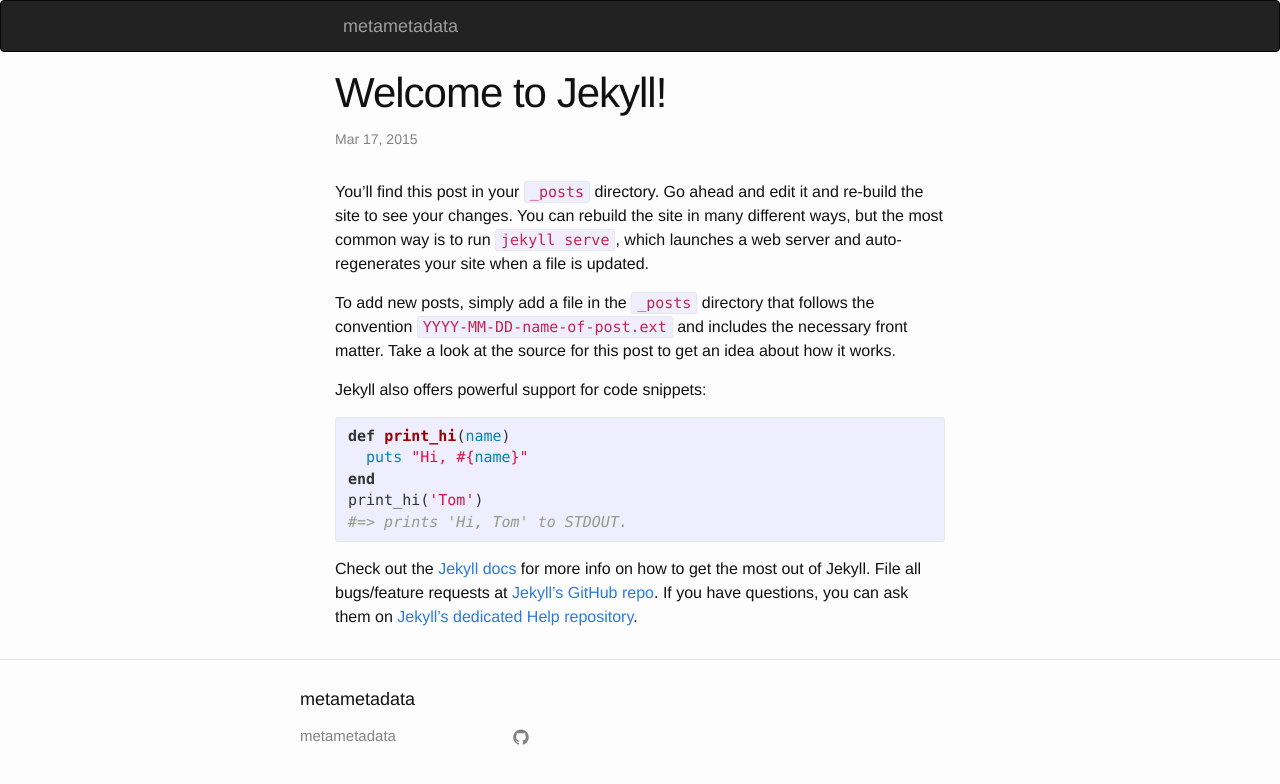
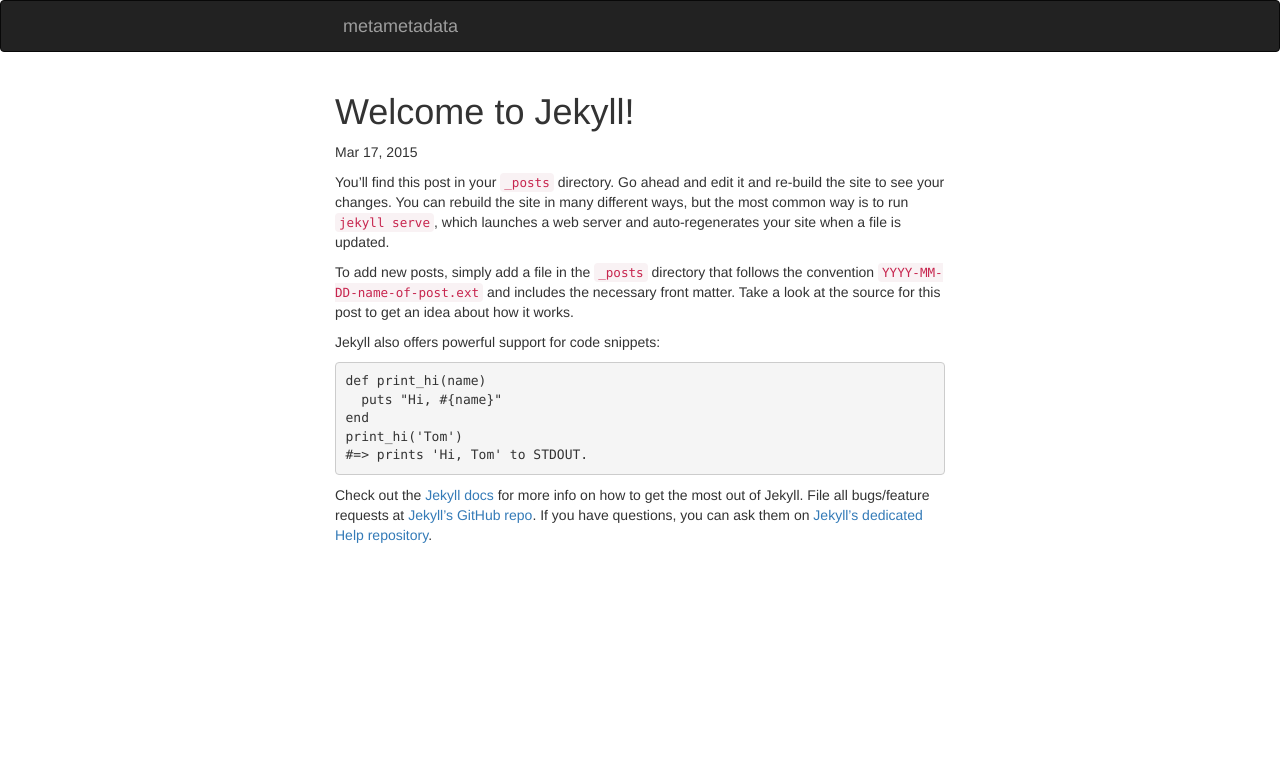
Before and after one commit to stragu/metametadata, a Jekyll site: the page built from _posts/2015-03-17-welcome-to-jekyll.markdown, in a window 1280 px wide. Shown: the top 784 px of the page. Built offline with Jekyll 4.4.1, drawn with Linux system fonts in a browser that asks for light colours.

Commit message:
Got rid of jekyll stuff in favour of bootstrap.

```diff
--- a/_includes/footer.html
+++ b/_includes/footer.html
@@ -1,27 +1,4 @@
 <footer class="site-footer">
 
-  <div class="wrapper">
-
-    <h2 class="footer-heading">{{ site.title }}</h2>
-
-    <div class="footer-col-wrapper">
-      <div class="footer-col  footer-col-1">
-        <ul class="contact-list">
-          <li>{{ site.title }}</li>
-          <li><a href="mailto:{{ site.email }}">{{ site.email }}</a></li>
-        </ul>
-      </div>
-
-            <a href="https://github.com/lochland">
-              <span class="icon  icon--github">
-                <svg viewBox="0 0 16 16">
-                  <path fill="#828282" d="M7.999,0.431c-4.285,0-7.76,3.474-7.76,7.761 c0,3.428,2.223,6.337,5.307,7.363c0.388,0.071,0.53-0.168,0.53-0.374c0-0.184-0.007-0.672-0.01-1.32 c-2.159,0.469-2.614-1.04-2.614-1.04c-0.353-0.896-0.862-1.135-0.862-1.135c-0.705-0.481,0.053-0.472,0.053-0.472 c0.779,0.055,1.189,0.8,1.189,0.8c0.692,1.186,1.816,0.843,2.258,0.645c0.071-0.502,0.271-0.843,0.493-1.037 C4.86,11.425,3.049,10.76,3.049,7.786c0-0.847,0.302-1.54,0.799-2.082C3.768,5.507,3.501,4.718,3.924,3.65 c0,0,0.652-0.209,2.134,0.796C6.677,4.273,7.34,4.187,8,4.184c0.659,0.003,1.323,0.089,1.943,0.261 c1.482-1.004,2.132-0.796,2.132-0.796c0.423,1.068,0.157,1.857,0.077,2.054c0.497,0.542,0.798,1.235,0.798,2.082 c0,2.981-1.814,3.637-3.543,3.829c0.279,0.24,0.527,0.713,0.527,1.437c0,1.037-0.01,1.874-0.01,2.129 c0,0.208,0.14,0.449,0.534,0.373c3.081-1.028,5.302-3.935,5.302-7.362C15.76,3.906,12.285,0.431,7.999,0.431z"/>
-                </svg>
-              </span>
-
-              <span class="username">{{ site.github_username }}</span>
-            </a>
-
-  </div>
 
 </footer>
--- a/_includes/head.html
+++ b/_includes/head.html
@@ -7,7 +7,6 @@
   <meta name="description" content="{% if page.excerpt %}{{ page.excerpt | strip_html | strip_newlines | truncate: 160 }}{% else %}{{ site.description }}{% endif %}">
 
   <link rel="stylesheet" href="{{ "/css/bootstrap.css" | prepend: site.baseurl }}">
-  <link rel="stylesheet" href="{{ "/css/main.css" | prepend: site.baseurl }}">
   <link rel="canonical" href="{{ page.url | replace:'index.html','' | prepend: site.baseurl | prepend: site.url }}">
   <link rel="alternate" type="application/rss+xml" title="{{ site.title }}" href="{{ "/feed.xml" | prepend: site.baseurl | prepend: site.url }}" />
 </head>
--- a/_sass/_base.scss
+++ /dev/null
@@ -1,204 +0,0 @@
-/**
- * Reset some basic elements
- */
-body, h1, h2, h3, h4, h5, h6,
-p, blockquote, pre, hr,
-dl, dd, ol, ul, figure {
-    margin: 0;
-    padding: 0;
-}
-
-
-
-/**
- * Basic styling
- */
-body {
-    font-family: $base-font-family;
-    font-size: $base-font-size;
-    line-height: $base-line-height;
-    font-weight: 300;
-    color: $text-color;
-    background-color: $background-color;
-    -webkit-text-size-adjust: 100%;
-}
-
-
-
-/**
- * Set `margin-bottom` to maintain vertical rhythm
- */
-h1, h2, h3, h4, h5, h6,
-p, blockquote, pre,
-ul, ol, dl, figure,
-%vertical-rhythm {
-    margin-bottom: $spacing-unit / 2;
-}
-
-
-
-/**
- * Images
- */
-img {
-    max-width: 100%;
-    vertical-align: middle;
-}
-
-
-
-/**
- * Figures
- */
-figure > img {
-    display: block;
-}
-
-figcaption {
-    font-size: $small-font-size;
-}
-
-
-
-/**
- * Lists
- */
-ul, ol {
-    margin-left: $spacing-unit;
-}
-
-li {
-    > ul,
-    > ol {
-         margin-bottom: 0;
-    }
-}
-
-
-
-/**
- * Headings
- */
-h1, h2, h3, h4, h5, h6 {
-    font-weight: 300;
-}
-
-
-
-/**
- * Links
- */
-a {
-    color: $brand-color;
-    text-decoration: none;
-
-    &:visited {
-        color: darken($brand-color, 15%);
-    }
-
-    &:hover {
-        color: $text-color;
-        text-decoration: underline;
-    }
-}
-
-
-
-/**
- * Blockquotes
- */
-blockquote {
-    color: $grey-color;
-    border-left: 4px solid $grey-color-light;
-    padding-left: $spacing-unit / 2;
-    font-size: 18px;
-    letter-spacing: -1px;
-    font-style: italic;
-
-    > :last-child {
-        margin-bottom: 0;
-    }
-}
-
-
-
-/**
- * Code formatting
- */
-pre,
-code {
-    font-size: 15px;
-    border: 1px solid $grey-color-light;
-    border-radius: 3px;
-    background-color: #eef;
-}
-
-code {
-    padding: 1px 5px;
-}
-
-pre {
-    padding: 8px 12px;
-    overflow-x: scroll;
-
-    > code {
-        border: 0;
-        padding-right: 0;
-        padding-left: 0;
-    }
-}
-
-
-
-/**
- * Wrapper
- */
-.wrapper {
-    max-width: -webkit-calc(#{$content-width} - (#{$spacing-unit} * 2));
-    max-width:         calc(#{$content-width} - (#{$spacing-unit} * 2));
-    margin-right: auto;
-    margin-left: auto;
-    padding-right: $spacing-unit;
-    padding-left: $spacing-unit;
-    @extend %clearfix;
-
-    @include media-query($on-laptop) {
-        max-width: -webkit-calc(#{$content-width} - (#{$spacing-unit}));
-        max-width:         calc(#{$content-width} - (#{$spacing-unit}));
-        padding-right: $spacing-unit / 2;
-        padding-left: $spacing-unit / 2;
-    }
-}
-
-
-
-/**
- * Clearfix
- */
-%clearfix {
-
-    &:after {
-        content: "";
-        display: table;
-        clear: both;
-    }
-}
-
-
-
-/**
- * Icons
- */
-.icon {
-
-    > svg {
-        display: inline-block;
-        width: 16px;
-        height: 16px;
-        vertical-align: middle;
-
-        path {
-            fill: $grey-color;
-        }
-    }
-}
--- a/_sass/_layout.scss
+++ /dev/null
@@ -1,236 +0,0 @@
-/**
- * Site header
- */
-.site-header {
-    border-top: 5px solid $grey-color-dark;
-    border-bottom: 1px solid $grey-color-light;
-    min-height: 56px;
-
-    // Positioning context for the mobile navigation icon
-    position: relative;
-}
-
-.site-title {
-    font-size: 26px;
-    line-height: 56px;
-    letter-spacing: -1px;
-    margin-bottom: 0;
-    float: left;
-
-    &,
-    &:visited {
-        color: $grey-color-dark;
-    }
-}
-
-.site-nav {
-    float: right;
-    line-height: 56px;
-
-    .menu-icon {
-        display: none;
-    }
-
-    .page-link {
-        color: $text-color;
-        line-height: $base-line-height;
-
-        // Gaps between nav items, but not on the first one
-        &:not(:first-child) {
-            margin-left: 20px;
-        }
-    }
-
-    @include media-query($on-palm) {
-        position: absolute;
-        top: 9px;
-        right: 30px;
-        background-color: $background-color;
-        border: 1px solid $grey-color-light;
-        border-radius: 5px;
-        text-align: right;
-
-        .menu-icon {
-            display: block;
-            float: right;
-            width: 36px;
-            height: 26px;
-            line-height: 0;
-            padding-top: 10px;
-            text-align: center;
-
-            > svg {
-                width: 18px;
-                height: 15px;
-
-                path {
-                    fill: $grey-color-dark;
-                }
-            }
-        }
-
-        .trigger {
-            clear: both;
-            display: none;
-        }
-
-        &:hover .trigger {
-            display: block;
-            padding-bottom: 5px;
-        }
-
-        .page-link {
-            display: block;
-            padding: 5px 10px;
-        }
-    }
-}
-
-
-
-/**
- * Site footer
- */
-.site-footer {
-    border-top: 1px solid $grey-color-light;
-    padding: $spacing-unit 0;
-}
-
-.footer-heading {
-    font-size: 18px;
-    margin-bottom: $spacing-unit / 2;
-}
-
-.contact-list,
-.social-media-list {
-    list-style: none;
-    margin-left: 0;
-}
-
-.footer-col-wrapper {
-    font-size: 15px;
-    color: $grey-color;
-    margin-left: -$spacing-unit / 2;
-    @extend %clearfix;
-}
-
-.footer-col {
-    float: left;
-    margin-bottom: $spacing-unit / 2;
-    padding-left: $spacing-unit / 2;
-}
-
-.footer-col-1 {
-    width: -webkit-calc(35% - (#{$spacing-unit} / 2));
-    width:         calc(35% - (#{$spacing-unit} / 2));
-}
-
-.footer-col-2 {
-    width: -webkit-calc(20% - (#{$spacing-unit} / 2));
-    width:         calc(20% - (#{$spacing-unit} / 2));
-}
-
-.footer-col-3 {
-    width: -webkit-calc(45% - (#{$spacing-unit} / 2));
-    width:         calc(45% - (#{$spacing-unit} / 2));
-}
-
-@include media-query($on-laptop) {
-    .footer-col-1,
-    .footer-col-2 {
-        width: -webkit-calc(50% - (#{$spacing-unit} / 2));
-        width:         calc(50% - (#{$spacing-unit} / 2));
-    }
-
-    .footer-col-3 {
-        width: -webkit-calc(100% - (#{$spacing-unit} / 2));
-        width:         calc(100% - (#{$spacing-unit} / 2));
-    }
-}
-
-@include media-query($on-palm) {
-    .footer-col {
-        float: none;
-        width: -webkit-calc(100% - (#{$spacing-unit} / 2));
-        width:         calc(100% - (#{$spacing-unit} / 2));
-    }
-}
-
-
-
-/**
- * Page content
- */
-.page-content {
-    padding: $spacing-unit 0;
-}
-
-.page-heading {
-    font-size: 20px;
-}
-
-.post-list {
-    margin-left: 0;
-    list-style: none;
-
-    > li {
-        margin-bottom: $spacing-unit;
-    }
-}
-
-.post-meta {
-    font-size: $small-font-size;
-    color: $grey-color;
-}
-
-.post-link {
-    display: block;
-    font-size: 24px;
-}
-
-
-
-/**
- * Posts
- */
-.post-header {
-    margin-bottom: $spacing-unit;
-}
-
-.post-title {
-    font-size: 42px;
-    letter-spacing: -1px;
-    line-height: 1;
-
-    @include media-query($on-laptop) {
-        font-size: 36px;
-    }
-}
-
-.post-content {
-    margin-bottom: $spacing-unit;
-
-    h2 {
-        font-size: 32px;
-
-        @include media-query($on-laptop) {
-            font-size: 28px;
-        }
-    }
-
-    h3 {
-        font-size: 26px;
-
-        @include media-query($on-laptop) {
-            font-size: 22px;
-        }
-    }
-
-    h4 {
-        font-size: 20px;
-
-        @include media-query($on-laptop) {
-            font-size: 18px;
-        }
-    }
-}
--- a/_sass/_syntax-highlighting.scss
+++ /dev/null
@@ -1,67 +0,0 @@
-/**
- * Syntax highlighting styles
- */
-.highlight {
-    background: #fff;
-    @extend %vertical-rhythm;
-
-    .c     { color: #998; font-style: italic } // Comment
-    .err   { color: #a61717; background-color: #e3d2d2 } // Error
-    .k     { font-weight: bold } // Keyword
-    .o     { font-weight: bold } // Operator
-    .cm    { color: #998; font-style: italic } // Comment.Multiline
-    .cp    { color: #999; font-weight: bold } // Comment.Preproc
-    .c1    { color: #998; font-style: italic } // Comment.Single
-    .cs    { color: #999; font-weight: bold; font-style: italic } // Comment.Special
-    .gd    { color: #000; background-color: #fdd } // Generic.Deleted
-    .gd .x { color: #000; background-color: #faa } // Generic.Deleted.Specific
-    .ge    { font-style: italic } // Generic.Emph
-    .gr    { color: #a00 } // Generic.Error
-    .gh    { color: #999 } // Generic.Heading
-    .gi    { color: #000; background-color: #dfd } // Generic.Inserted
-    .gi .x { color: #000; background-color: #afa } // Generic.Inserted.Specific
-    .go    { color: #888 } // Generic.Output
-    .gp    { color: #555 } // Generic.Prompt
-    .gs    { font-weight: bold } // Generic.Strong
-    .gu    { color: #aaa } // Generic.Subheading
-    .gt    { color: #a00 } // Generic.Traceback
-    .kc    { font-weight: bold } // Keyword.Constant
-    .kd    { font-weight: bold } // Keyword.Declaration
-    .kp    { font-weight: bold } // Keyword.Pseudo
-    .kr    { font-weight: bold } // Keyword.Reserved
-    .kt    { color: #458; font-weight: bold } // Keyword.Type
-    .m     { color: #099 } // Literal.Number
-    .s     { color: #d14 } // Literal.String
-    .na    { color: #008080 } // Name.Attribute
-    .nb    { color: #0086B3 } // Name.Builtin
-    .nc    { color: #458; font-weight: bold } // Name.Class
-    .no    { color: #008080 } // Name.Constant
-    .ni    { color: #800080 } // Name.Entity
-    .ne    { color: #900; font-weight: bold } // Name.Exception
-    .nf    { color: #900; font-weight: bold } // Name.Function
-    .nn    { color: #555 } // Name.Namespace
-    .nt    { color: #000080 } // Name.Tag
-    .nv    { color: #008080 } // Name.Variable
-    .ow    { font-weight: bold } // Operator.Word
-    .w     { color: #bbb } // Text.Whitespace
-    .mf    { color: #099 } // Literal.Number.Float
-    .mh    { color: #099 } // Literal.Number.Hex
-    .mi    { color: #099 } // Literal.Number.Integer
-    .mo    { color: #099 } // Literal.Number.Oct
-    .sb    { color: #d14 } // Literal.String.Backtick
-    .sc    { color: #d14 } // Literal.String.Char
-    .sd    { color: #d14 } // Literal.String.Doc
-    .s2    { color: #d14 } // Literal.String.Double
-    .se    { color: #d14 } // Literal.String.Escape
-    .sh    { color: #d14 } // Literal.String.Heredoc
-    .si    { color: #d14 } // Literal.String.Interpol
-    .sx    { color: #d14 } // Literal.String.Other
-    .sr    { color: #009926 } // Literal.String.Regex
-    .s1    { color: #d14 } // Literal.String.Single
-    .ss    { color: #990073 } // Literal.String.Symbol
-    .bp    { color: #999 } // Name.Builtin.Pseudo
-    .vc    { color: #008080 } // Name.Variable.Class
-    .vg    { color: #008080 } // Name.Variable.Global
-    .vi    { color: #008080 } // Name.Variable.Instance
-    .il    { color: #099 } // Literal.Number.Integer.Long
-}
--- a/css/main.scss
+++ /dev/null
@@ -1,52 +0,0 @@
----
-# Only the main Sass file needs front matter (the dashes are enough)
----
-@charset "utf-8";
-
-
-
-// Our variables
-$base-font-family: Helvetica, Arial, sans-serif;
-$base-font-size:   16px;
-$small-font-size:  $base-font-size * 0.875;
-$base-line-height: 1.5;
-
-$spacing-unit:     30px;
-
-$text-color:       #111;
-$background-color: #fdfdfd;
-$brand-color:      #2a7ae2;
-
-$grey-color:       #828282;
-$grey-color-light: lighten($grey-color, 40%);
-$grey-color-dark:  darken($grey-color, 25%);
-
-// Width of the content area
-$content-width:    800px;
-
-$on-palm:          600px;
-$on-laptop:        800px;
-
-
-
-// Using media queries with like this:
-// @include media-query($on-palm) {
-//     .wrapper {
-//         padding-right: $spacing-unit / 2;
-//         padding-left: $spacing-unit / 2;
-//     }
-// }
-@mixin media-query($device) {
-    @media screen and (max-width: $device) {
-        @content;
-    }
-}
-
-
-
-// Import partials from `sass_dir` (defaults to `_sass`)
-@import
-        "base",
-        "layout",
-        "syntax-highlighting"
-;
```
